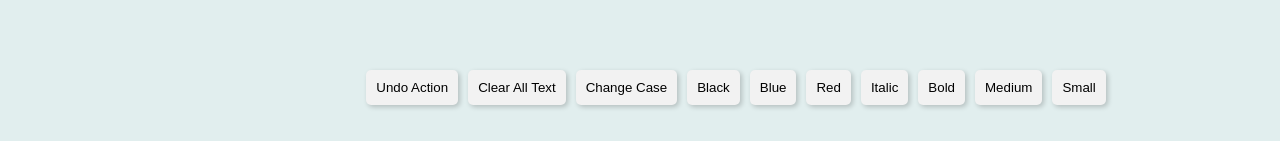
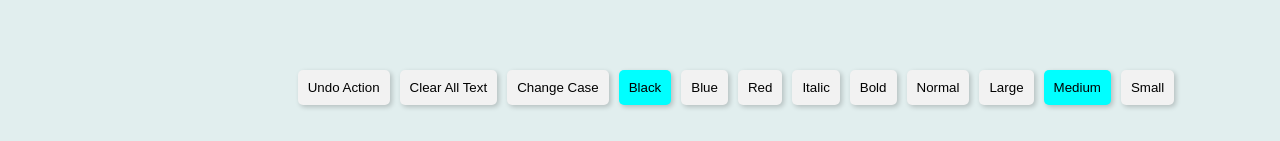
Before and after one commit to saratamar100/TextEditorProject, a React (Create React App) app: page / in a window 1280 px wide. Shown: the part 318-459 px from the top of the page. Built offline with nearby package versions, Linux system fonts and the light colour scheme.

Commit message:
bold button

```diff
--- a/src/formattingoptions.js
+++ b/src/formattingoptions.js
@@ -1,4 +1,4 @@
-import React,{Component} from "react";
+import React, { Component } from "react";
 class FormattingOptions extends Component {
   handleChangeFontSize = (size) => {
     this.props.changeFontSize(size);
@@ -27,21 +27,92 @@ class FormattingOptions extends Component {
   };
 
   render() {
+    const { fontSize, fontStyle, fontWeight, color, isUpperCase } = this.props;
+    const style = { backgroundColor: "aqua" };
     return (
       <div>
-        <button className="buttonOther" onClick={() => this.handleChangeFontSize('small')}>Small</button>
-        <button className="buttonOther" onClick={() => this.handleChangeFontSize('medium')}>Medium</button>
-        {/* Other buttons for different font sizes */}
-        <button className="buttonOther"onClick={() => this.handleChangeFontWeight()}>Bold</button>
-        <button className="buttonOther" onClick={() => this.handleChangeFontStyle()}>Italic</button>
-        {/* Other buttons for different font styles */}
-        <button className="buttonOther" onClick={() => this.handleChangeColor('red')}>Red</button>
-        <button className="buttonOther" onClick={() => this.handleChangeColor('blue')}>Blue</button>
-        <button className="buttonOther" onClick={() => this.handleChangeColor('black')}>Black</button>
-        {/* Other buttons for different colors */}
-        <button className="buttonOther" onClick={() => this.handleChangeCase()}>Change Case</button>
-        <button className="buttonOther" onClick={() => this.handleClearAllText()}>Clear All Text</button>
-        <button className="buttonOther" onClick={() => this.handleUndoAction()}>Undo Action</button>
+        <button
+          style={fontSize === "small" ? style : {}}
+          className="buttonOther"
+          onClick={() => this.handleChangeFontSize("small")}
+        >
+          Small
+        </button>
+        <button
+          style={fontSize === "medium" ? style : {}}
+          className="buttonOther"
+          onClick={() => this.handleChangeFontSize("medium")}
+        >
+          Medium
+        </button>
+        <button
+          style={fontSize === "large" ? style : {}}
+          className="buttonOther"
+          onClick={() => this.handleChangeFontSize("large")}
+        >
+          Large
+        </button>
+        <button
+          style={fontSize === "normal" ? style : {}}
+          className="buttonOther"
+          onClick={() => this.handleChangeFontSize("noraml")}
+        >
+          Normal
+        </button>
+
+        <button
+          style={fontWeight === "bold" ? style : {}}
+          className="buttonOther"
+          onClick={() => this.handleChangeFontWeight()}
+        >
+          Bold
+        </button>
+        <button
+          style={fontStyle === "italic" ? style : {}}
+          className="buttonOther"
+          onClick={() => this.handleChangeFontStyle()}
+        >
+          Italic
+        </button>
+
+        <button
+          style={color === "red" ? style : {}}
+          className="buttonOther"
+          onClick={() => this.handleChangeColor("red")}
+        >
+          Red
+        </button>
+        <button
+          style={color === "blue" ? style : {}}
+          className="buttonOther"
+          onClick={() => this.handleChangeColor("blue")}
+        >
+          Blue
+        </button>
+        <button
+          style={color === "black" ? style : {}}
+          className="buttonOther"
+          onClick={() => this.handleChangeColor("black")}
+        >
+          Black
+        </button>
+
+        <button
+          style={isUpperCase ? style : {}}
+          className="buttonOther"
+          onClick={() => this.handleChangeCase()}
+        >
+          Change Case
+        </button>
+        <button
+          className="buttonOther"
+          onClick={() => this.handleClearAllText()}
+        >
+          Clear All Text
+        </button>
+        <button className="buttonOther" onClick={() => this.handleUndoAction()}>
+          Undo Action
+        </button>
       </div>
     );
   }
--- a/src/texteditor.js
+++ b/src/texteditor.js
@@ -158,6 +158,11 @@ class TextEditor extends Component {
             changeCase={this.handleChangeCase}
             clearAllText={this.handleClearAllText}
             undoAction={this.handleUndoAction}
+            fontSize={this.state.fontSize}
+            fontStyle={this.state.fontStyle}
+            fontWeight={this.state.fontWeight}
+            color={this.state.color}
+            isUpperCase={this.state.isUpperCase}
           />
         </div>
         <div className="KeyboardContainer">
```
